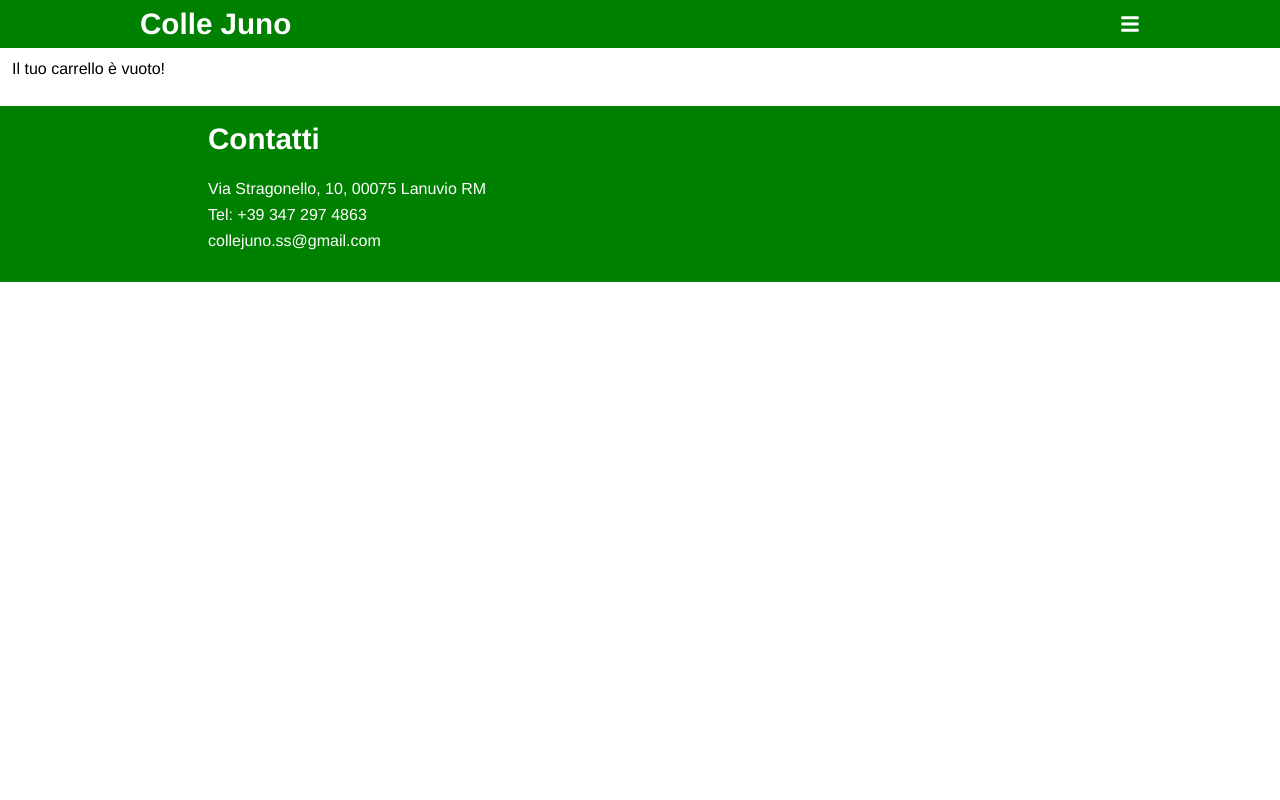
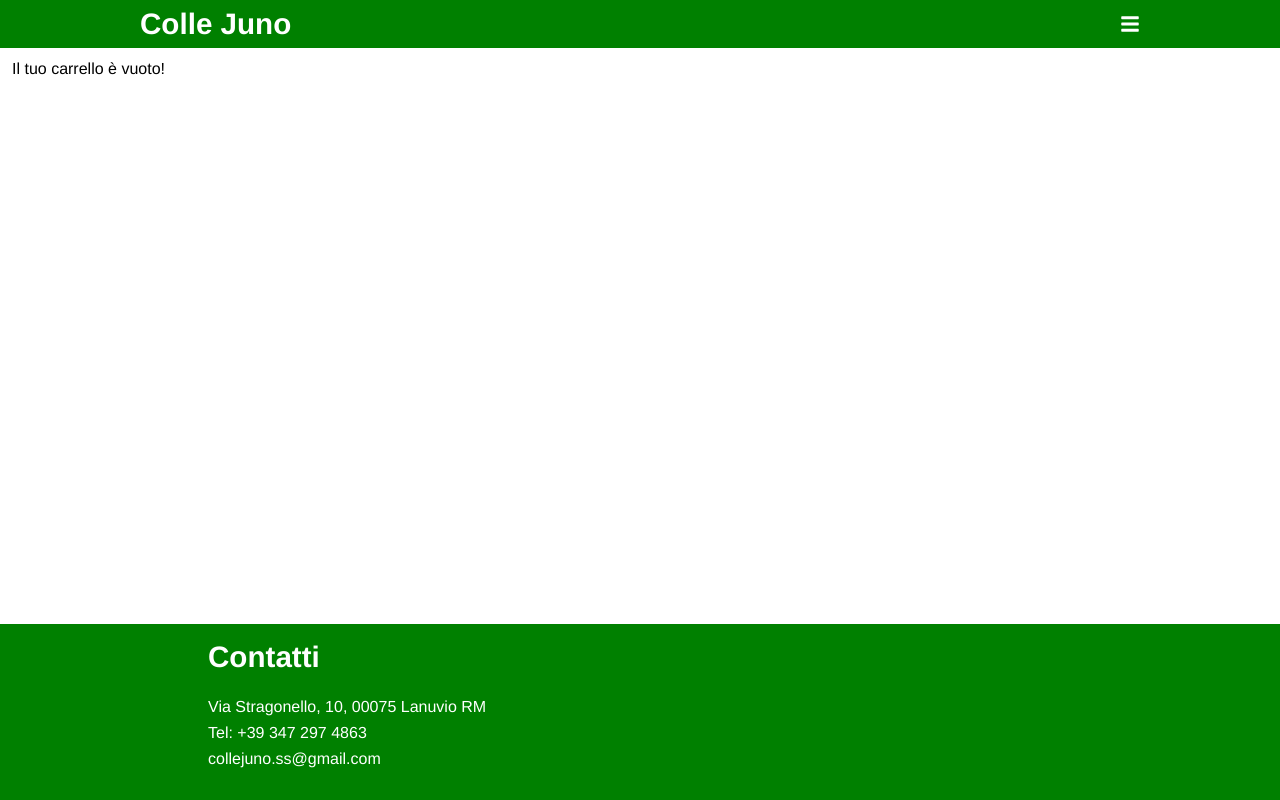
Before and after one commit to giorgiocesaroni/colle-juno-frontend, a Next.js app: page /cart in a window 1280 px wide. Built offline with nearby package versions, Linux system fonts and the light colour scheme; a web font is replaced by a local one.

Commit message:
Fixed min height layout

```diff
--- a/pages/index.js
+++ b/pages/index.js
@@ -1,6 +1,6 @@
 import { createClient } from "contentful";
 import ProductList from "../components/ProductList";
-import Image from '../components/Image';
+import Image from "../components/Image";
 
 export async function getStaticProps() {
   const client = createClient({
@@ -34,7 +34,6 @@ const Home = ({ intro, products, activities }) => {
   const introduction = intro.fields.introduction;
   const introImages = intro.fields.images;
   const mainImageUrl = introImages[0].fields.file.url;
-  console.log(mainImageUrl);
 
   return (
     <>
--- a/styles/globals.css
+++ b/styles/globals.css
@@ -27,6 +27,7 @@ button, input {
 }
 
 .container {
+  display: grid;
   grid-template-rows: 1fr auto;
   background-color: white;
   padding-top: 48px;
```
